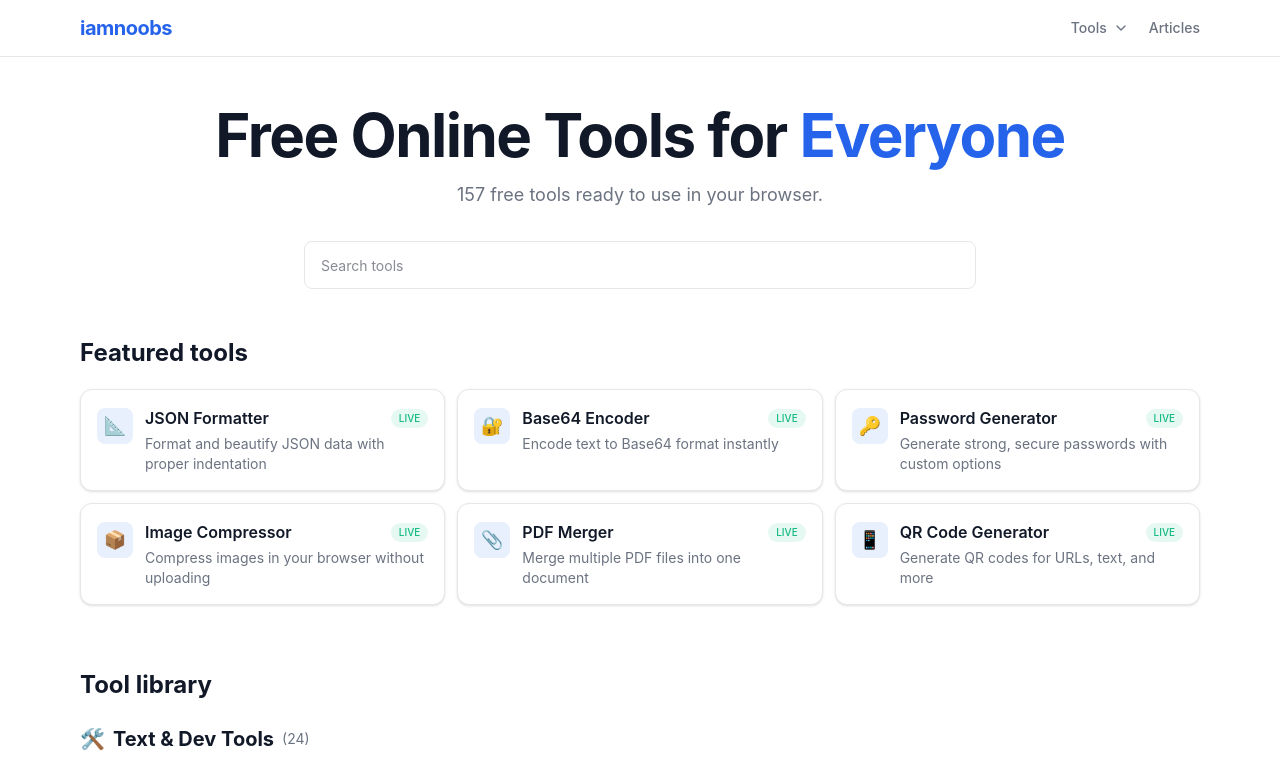
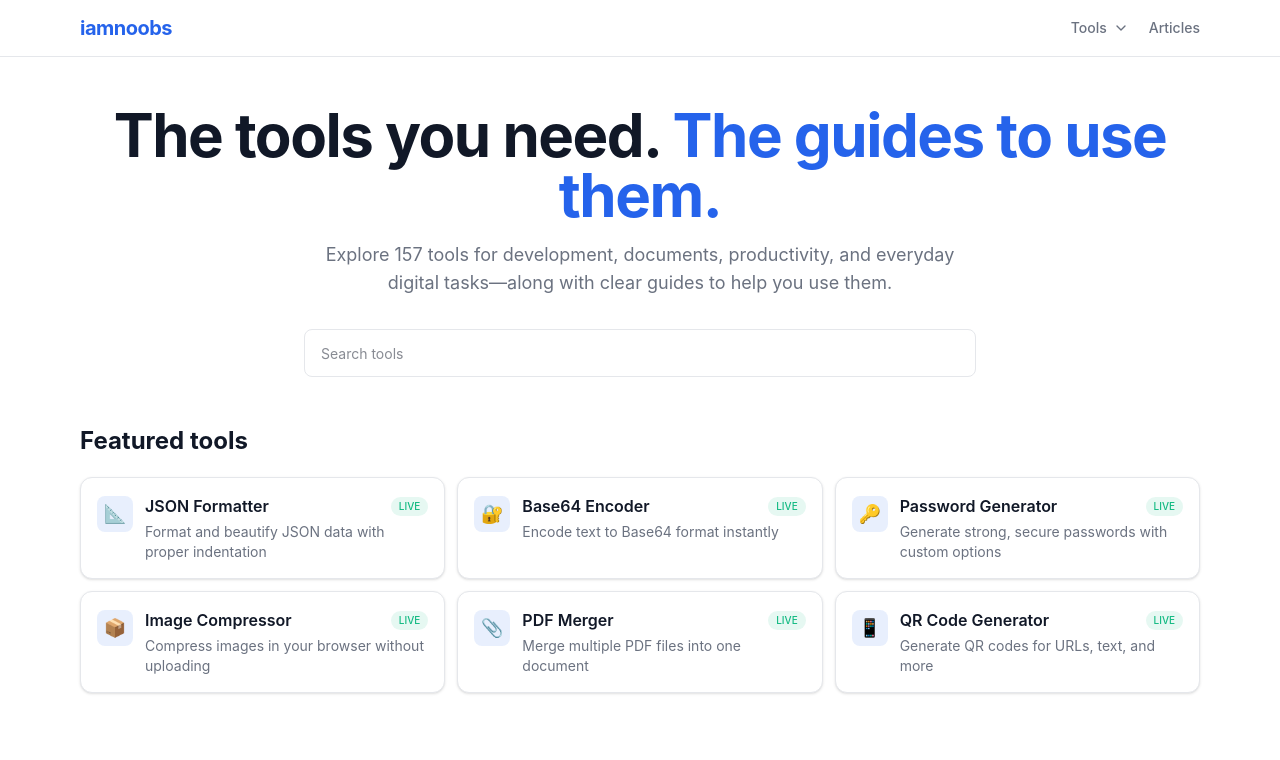
Before and after one commit to anil1991das/Iamnoobs, a Next.js app: page / in a window 1280 px wide. Shown: the top 760 px of the page. Built offline with nearby package versions, Linux system fonts and the light colour scheme.

Commit message:
home headline, browser title, metadata,about updated

```diff
--- a/src/app/about/page.tsx
+++ b/src/app/about/page.tsx
@@ -4,7 +4,7 @@ import Link from "next/link";
 export const metadata: Metadata = {
   title: "About iamnoobs",
   description:
-    "Learn about iamnoobs, a collection of free online tools and practical guides for developers and everyday tasks.",
+    "Learn about iamnoobs: practical tools and straightforward guides for development, documents, productivity, and everyday digital tasks.",
   alternates: { canonical: "https://iamnoobs.com/about" },
 };
 
@@ -14,16 +14,19 @@ export default function AboutPage() {
       <header className="space-y-2">
         <h1 className="text-3xl font-bold tracking-tight">About iamnoobs</h1>
         <p className="text-lg text-muted-foreground">
-          Simple, useful tools and clear guides for getting things done.
+          iamnoobs brings practical tools and straightforward guides together
+          in one place. Whether you’re learning something new or looking for a
+          simpler way to get a task done, explore the tools and find a guide to
+          help you along.
         </p>
       </header>
 
       <section className="space-y-3">
         <h2 className="text-xl font-semibold">What you can find here</h2>
         <p>
-          iamnoobs brings together free online tools for common developer and
-          everyday tasks, along with practical articles that explain how to use
-          them and understand the ideas behind them.
+          Find tools for development, documents, productivity, and everyday
+          digital tasks, along with practical articles that explain what they
+          do and how to use them.
         </p>
         <p>
           Browse the <Link className="text-primary underline" href="/#tools">tools</Link>{" "}
--- a/src/app/layout.tsx
+++ b/src/app/layout.tsx
@@ -6,11 +6,11 @@ import "./globals.css";
 
 export const metadata: Metadata = {
   title: {
-    default: "iamnoobs - Free Online Tools for Developers & Everyone",
+    default: "iamnoobs — Tools and Guides for Everyday Tasks",
     template: "%s | iamnoobs",
   },
   description:
-    "Free online tools for developers and everyday tasks, including formatters, converters, calculators, and generators. No signup required.",
+    "Explore practical tools and clear guides for development, documents, productivity, and everyday digital tasks. Find what you need and learn how to use it.",
   keywords: [
     "online tools",
     "developer tools",
@@ -25,14 +25,15 @@ export const metadata: Metadata = {
     type: "website",
     locale: "en_US",
     siteName: "iamnoobs",
-    title: "iamnoobs - Free Online Tools for Developers & Everyone",
+    title: "iamnoobs — Tools and Guides for Everyday Tasks",
     description:
-      "Free online tools for developers and everyday tasks. No signup required.",
+      "Practical tools and clear guides for development, documents, productivity, and everyday digital tasks.",
   },
   twitter: {
     card: "summary_large_image",
-    title: "iamnoobs - Free Online Tools",
-    description: "Fast, free online tools for developers and everyday tasks.",
+    title: "iamnoobs — Tools and Guides for Everyday Tasks",
+    description:
+      "Practical tools and clear guides for development, documents, productivity, and everyday digital tasks.",
   },
   alternates: {
     canonical: "https://iamnoobs.com",
@@ -55,7 +56,8 @@ const jsonLd = {
   "@type": "WebSite",
   name: "iamnoobs",
   url: "https://iamnoobs.com",
-  description: "Free online tools for developers and everyday tasks.",
+  description:
+    "Practical tools and clear guides for development, documents, productivity, and everyday digital tasks.",
   potentialAction: {
     "@type": "SearchAction",
     target: "https://iamnoobs.com/?q={search_term_string}",
--- a/src/app/page.tsx
+++ b/src/app/page.tsx
@@ -9,11 +9,13 @@ export default function HomePage() {
     <main className="mx-auto w-full max-w-6xl px-4 py-12">
       <section className="mb-8 text-center" aria-label="Introduction">
         <h1 className="text-4xl font-bold tracking-tight sm:text-5xl lg:text-6xl">
-          Free Online Tools for{" "}
-          <span className="text-primary">Everyone</span>
+          The tools you need.{" "}
+          <span className="text-primary">The guides to use them.</span>
         </h1>
         <p className="mx-auto mt-4 max-w-2xl text-lg text-muted-foreground">
-          {liveToolCount} free tools ready to use in your browser.
+          Explore {liveToolCount} tools for development, documents,
+          productivity, and everyday digital tasks—along with clear guides to
+          help you use them.
         </p>
       </section>
 
--- a/src/components/footer.tsx
+++ b/src/components/footer.tsx
@@ -6,7 +6,7 @@ export default function Footer() {
       <div className="mx-auto max-w-6xl px-4 py-8">
         <div className="flex flex-col items-center justify-between gap-4 sm:flex-row">
           <p className="text-sm text-muted-foreground">
-            &copy; {new Date().getFullYear()} iamnoobs.com — Free online tools for everyone.
+            &copy; {new Date().getFullYear()} iamnoobs.com — Practical tools and clear guides for everyday digital tasks.
           </p>
           <nav aria-label="Footer" className="flex flex-wrap justify-center gap-x-4 gap-y-2 text-sm text-muted-foreground">
             <Link href="/articles" className="hover:text-foreground transition-colors">Articles</Link>
```
